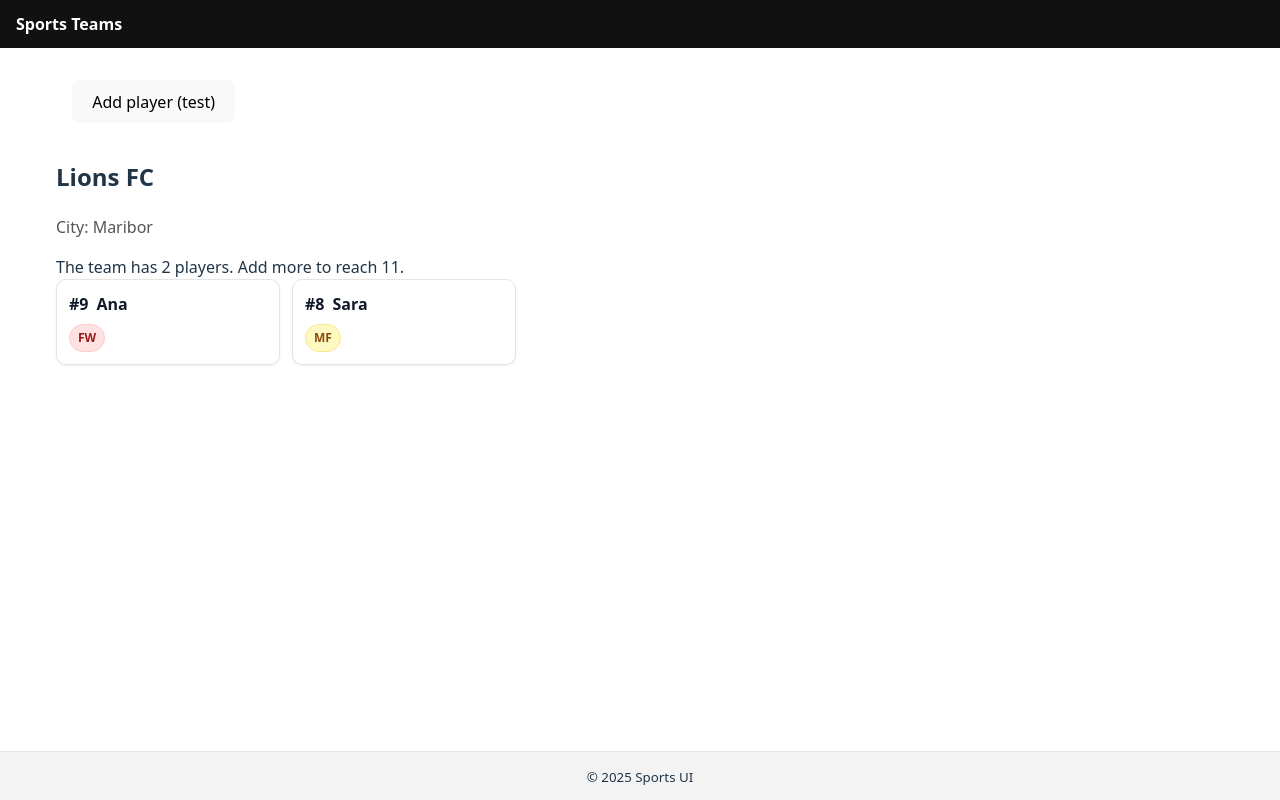
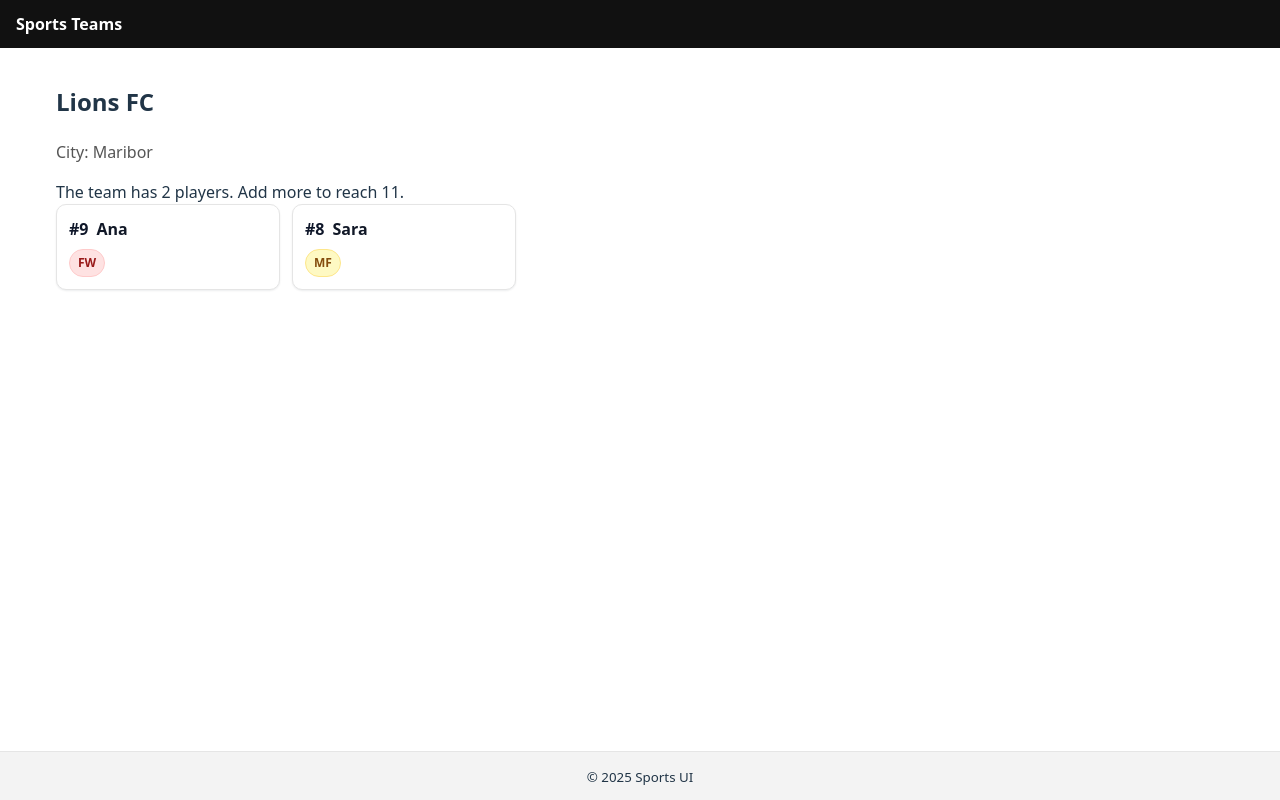
Before and after one commit to paulaferi/sports-ui, a React (Vite) app: page /teams/1 in a window 1280 px wide. Built offline with nearby package versions, Linux system fonts and the light colour scheme.

Commit message:
feat: useState

```diff
--- a/src/pages/TeamDetails/TeamDetails.tsx
+++ b/src/pages/TeamDetails/TeamDetails.tsx
@@ -1,4 +1,4 @@
-import { useMemo, useState } from "react";
+import { useEffect, useMemo, useState } from "react";
 import { useParams } from "react-router-dom";
 import { teamsMock, playersMock } from "../../mocks/data";
 import { Body } from "../../components/Body/Body";
@@ -20,23 +20,26 @@ export function TeamDetails() {
 
   const [players, setPlayers] = useState<Player[]>(initialPlayers);
 
-  //ELiminar
-  function addMockPlayer() {
-    const nextId = Math.max(0, ...players.map((p) => p.id)) + 1;
-    setPlayers((prev) => [
-      ...prev,
-      { id: nextId, teamId, name: `New ${nextId}`, position: "MF", number: 20 },
-    ]);
-  }
-  //Hatsa aqui
+  useEffect(() => {
+    if (team) document.title = `${team.name} — ${players.length} players`;
+  }, [team, players.length]);
+
   if (!team) return <p>Team not found.</p>;
 
-  return (
-    <>
-      <button onClick={addMockPlayer} style={{ margin: "1rem" }}>
-        Add player (test)
-      </button>
-      <Body team={team} players={players} />
-    </>
-  );
+  function addPlayer(newPlayer: Omit<Player, "id">) {
+    const nextId = Math.max(0, ...players.map((p) => p.id)) + 1;
+    setPlayers((prev) => [...prev, { ...newPlayer, id: nextId }]);
+  }
+
+  function removePlayer(id: number) {
+    setPlayers((prev) => prev.filter((p) => p.id !== id));
+  }
+
+  function updatePlayer(id: number, changes: Partial<Player>) {
+    setPlayers((prev) =>
+      prev.map((p) => (p.id === id ? { ...p, ...changes } : p)),
+    );
+  }
+
+  return <Body team={team} players={players} />;
 }
```
